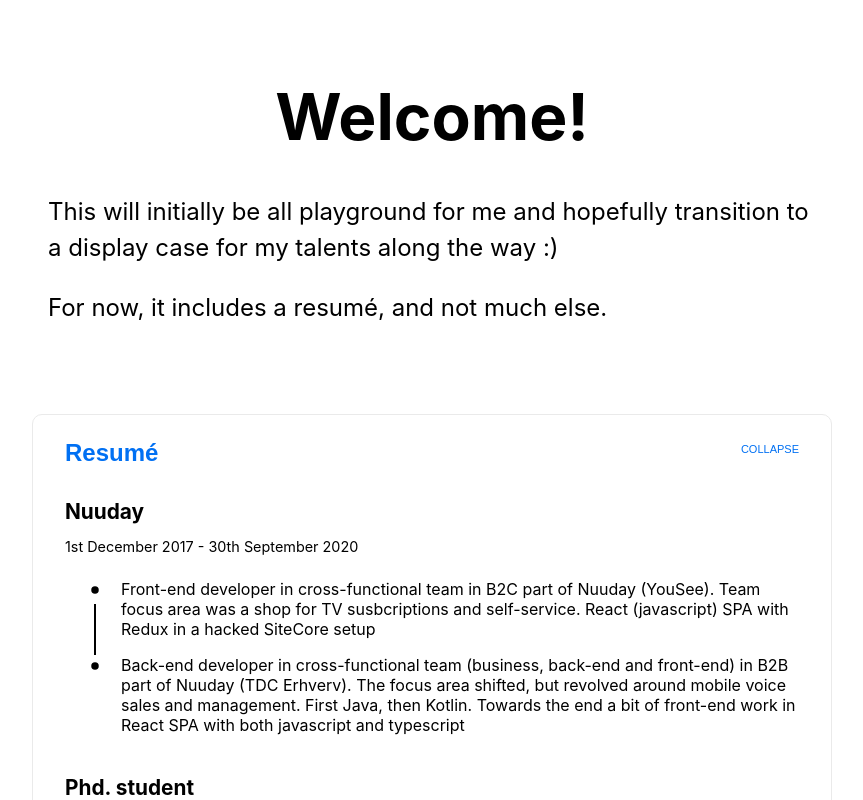
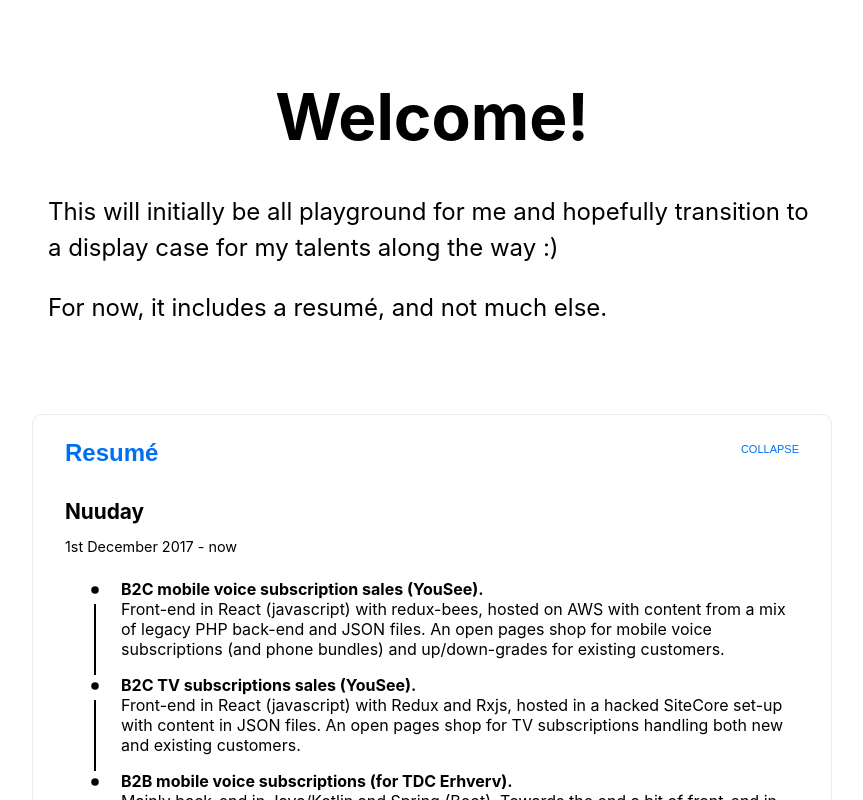
Before and after one commit to JamieMoriarty/resume, a Next.js app: page / in a window 1280 px wide. Both pictures are taken after a click on the button 640 px from the left and 470 px from the top of the page. Shown: the top 800 px of the page, without its empty margins (208-1071 px from the left). Built offline with nearby package versions, Linux system fonts and the light colour scheme.

Commit message:
Minor data and mark-up changes for MultiPositionsPost

```diff
--- a/data/workHistory.json
+++ b/data/workHistory.json
@@ -15,19 +15,35 @@
     {
         "id": "nuuday",
         "name": "Nuuday",
+        "description": "Both back-end and front-end development in a number of cross-functional agile teams.",
         "positions": [
             {
                 "start": "01-12-2017",
                 "end": "30-04-2020",
                 "title": "Back-end developer",
-        "description": "Back-end developer in cross-functional team (business, back-end and front-end) in B2B part of Nuuday (TDC Erhverv). The focus area shifted, but revolved around mobile voice sales and management. First Java, then Kotlin. Towards the end a bit of front-end work in React SPA with both javascript and typescript",
+                "description": {
+                    "headline": "B2B mobile voice subscriptions (for TDC Erhverv).",
+                    "details": "Mainly back-end in Java/Kotlin and Spring (Boot). Towards the end a bit of front-end in React (typescript). Initally an open-pages shop for new customers (now closed), later self-service for enterprise solutions."
+                },
                 "keyWords": ["Self-driven", "Analytical", "Stubborn"]
             },
             {
                 "start": "01-05-2020",
                 "end": "30-09-2020",
                 "title": "Front-end developer",
-        "description": "Front-end developer in cross-functional team in B2C part of Nuuday (YouSee). Team focus area was a shop for TV susbcriptions and self-service. React (javascript) SPA with Redux in a hacked SiteCore setup",
+                "description": {
+                    "headline": "B2C TV subscriptions sales (YouSee).",
+                    "details": "Front-end in React (javascript) with Redux and Rxjs, hosted in a hacked SiteCore set-up with content in JSON files. An open pages shop for TV subscriptions handling both new and existing customers."
+                },
+                "keyWords": ["Self-driven", "Analytical", "Stubborn"]
+            },
+            {
+                "start": "01-10-2020",
+                "title": "Front-end developer",
+                "description": {
+                    "headline": "B2C mobile voice subscription sales (YouSee).",
+                    "details": "Front-end in React (javascript) with redux-bees, hosted on AWS with content from a mix of legacy PHP back-end and JSON files. An open pages shop for mobile voice subscriptions (and phone bundles) and up/down-grades for existing customers."
+                },
                 "keyWords": ["Self-driven", "Analytical", "Stubborn"]
             }
         ]
--- a/src/components/resume/OrganisationPost/index.js
+++ b/src/components/resume/OrganisationPost/index.js
@@ -64,14 +64,17 @@ const MultiplePositionsPost = ({ id, name, positions }) => {
             <header className={styles['organisation-post__header']}>
                 <h1 className={styles['organisation-post__title']}>{name}</h1>
                 <p className={styles['organisation-post__time']}>
-                    {format(start, 'do MMMM y')} - {end ? format(end, 'do MMMM y') : ''}
+                    {format(start, 'do MMMM y')} - {end ? format(end, 'do MMMM y') : 'now'}
                 </p>
             </header>
             <div className={styles['multiple-positions']}>
                 <ol className={styles['multiple-positions__list']}>
                     {sortedPositions.map(position => (
                         <li key={`${id}_${position.title}`} className={styles['multiple-positions__entry']}>
-                            <p>{position.description}</p>
+                            <p>
+                                <strong>{position.description.headline}</strong>
+                            </p>
+                            <p>{position.description.details}</p>
                             {/*<ul>
                                 {position.keyWords.map(word => (
                                     <li key={`${name}_${position.title}_keyword_${word}`}>{word}</li>
@@ -93,7 +96,7 @@ MultiplePositionsPost.propTypes = {
             title: PropTypes.string,
             start: PropTypes.object,
             end: PropTypes.object,
-            description: PropTypes.string,
+            description: PropTypes.object,
             keyWords: PropTypes.array,
         })
     ),
--- a/src/components/resume/index.js
+++ b/src/components/resume/index.js
@@ -15,7 +15,7 @@ const parseAndSortHistory = history => {
         positions: entry.positions.map(position => ({
             ...position,
             start: parse(position.start, 'dd-M-yyyy', new Date()),
-            end: parse(position.end, 'dd-M-yyyy', new Date()),
+            end: position.end ? parse(position.end, 'dd-M-yyyy', new Date()) : null,
         })),
     }));
 
```
Lines whose indentation alone changed are shown as unchanged.
